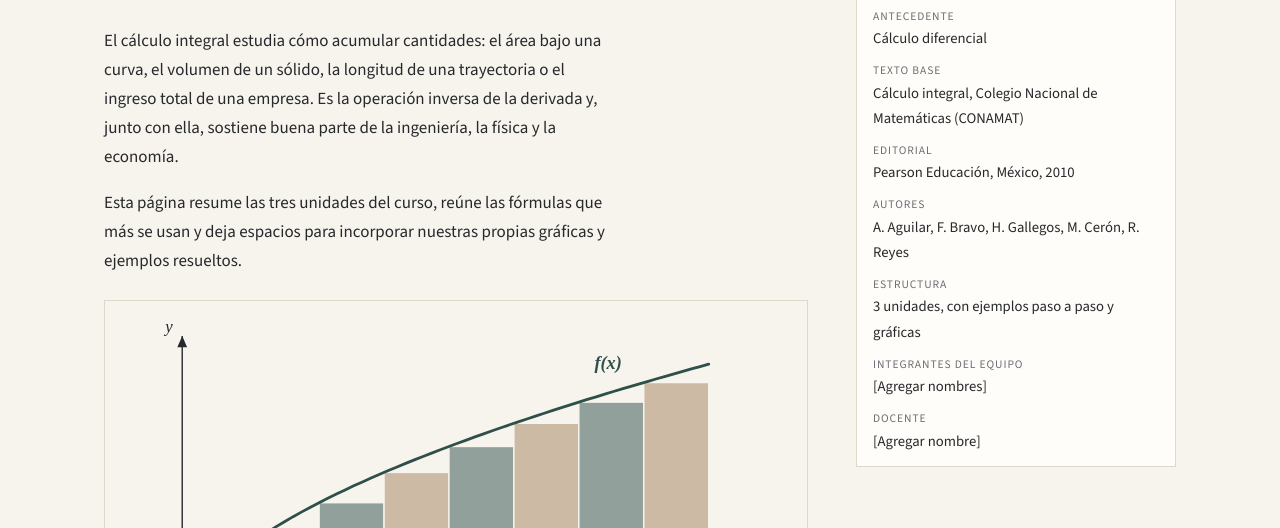
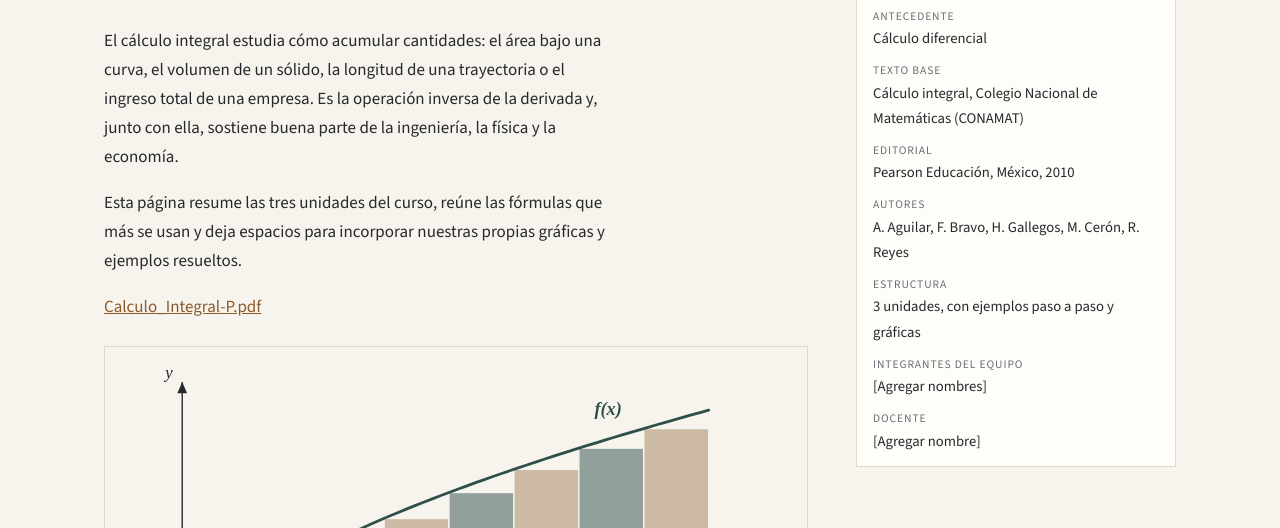
Before and after one commit to Linoy1229/Calculo, a plain HTML site: page index.html in a window 1280 px wide. Shown: the part 272-800 px from the top of the page. Drawn offline with nearby package versions, Linux system fonts and the light colour scheme.

Commit message:
Add download link for Calculo_Integral-P.pdf

```diff
--- a/index.html
+++ b/index.html
@@ -28,6 +28,7 @@
       <p class="sub">De las sumas de Riemann a las ecuaciones diferenciales</p>
       <p>El cálculo integral estudia cómo acumular cantidades: el área bajo una curva, el volumen de un sólido, la longitud de una trayectoria o el ingreso total de una empresa. Es la operación inversa de la derivada y, junto con ella, sostiene buena parte de la ingeniería, la física y la economía.</p>
       <p>Esta página resume las tres unidades del curso, reúne las fórmulas que más se usan y deja espacios para incorporar nuestras propias gráficas y ejemplos resueltos.</p>
+      <p><a href="Calculo_Integral-P.pdf" download>Calculo_Integral-P.pdf</a></p>
       <figure>
         <img src="img/portada.svg" alt="Diagrama de una suma de Riemann: rectángulos inscritos bajo una curva f(x), entre los puntos a y b" style="width:100%;height:auto;border:1px solid var(--linea);background:var(--papel)">
         <figcaption>Figura 1. Aproximación del área bajo una curva mediante rectángulos.</figcaption>
```
